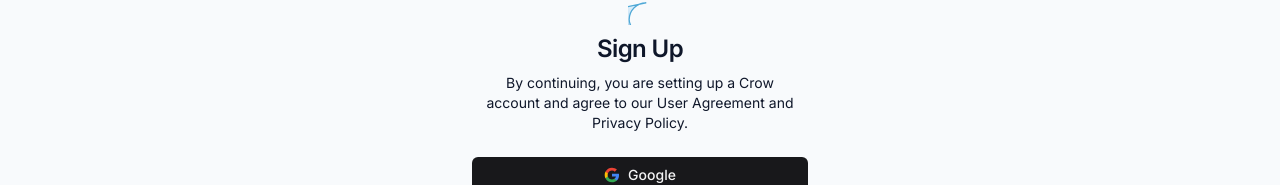
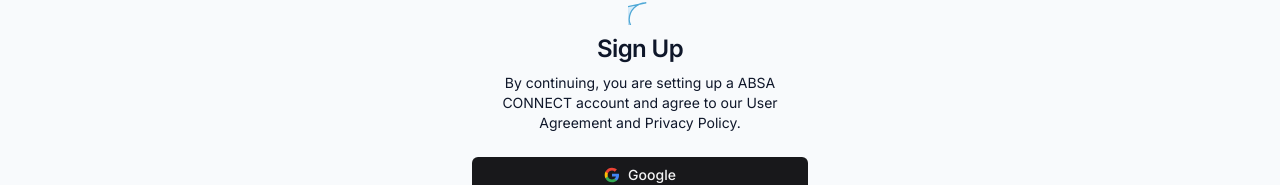
Before and after one commit to 169398/my-app, a Next.js app: page /sign-up in a window 1280 px wide. Shown: the part 301-486 px from the top of the page. Built offline with nearby package versions, Linux system fonts and the light colour scheme; no server answers.

Commit message:
Update SignUp.tsx

```diff
--- a/src/components/SignUp.tsx
+++ b/src/components/SignUp.tsx
@@ -9,7 +9,7 @@
         <Icons.logo className='mx-auto h-6 w-6' />
         <h1 className='text-2xl font-semibold tracking-tight'>Sign Up</h1>
         <p className='text-sm max-w-xs mx-auto'>
-          By continuing, you are setting up a Crow account and agree to our
+          By continuing, you are setting up a ABSA CONNECT account and agree to our
           User Agreement and Privacy Policy.
         </p>
       </div>
```
